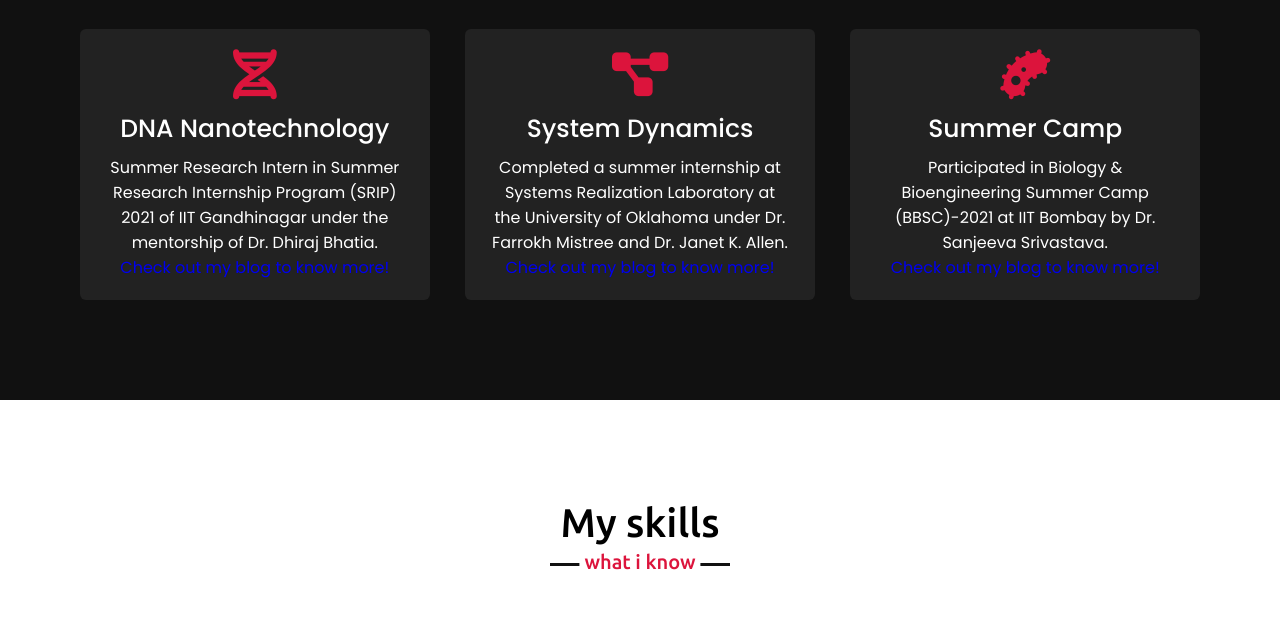
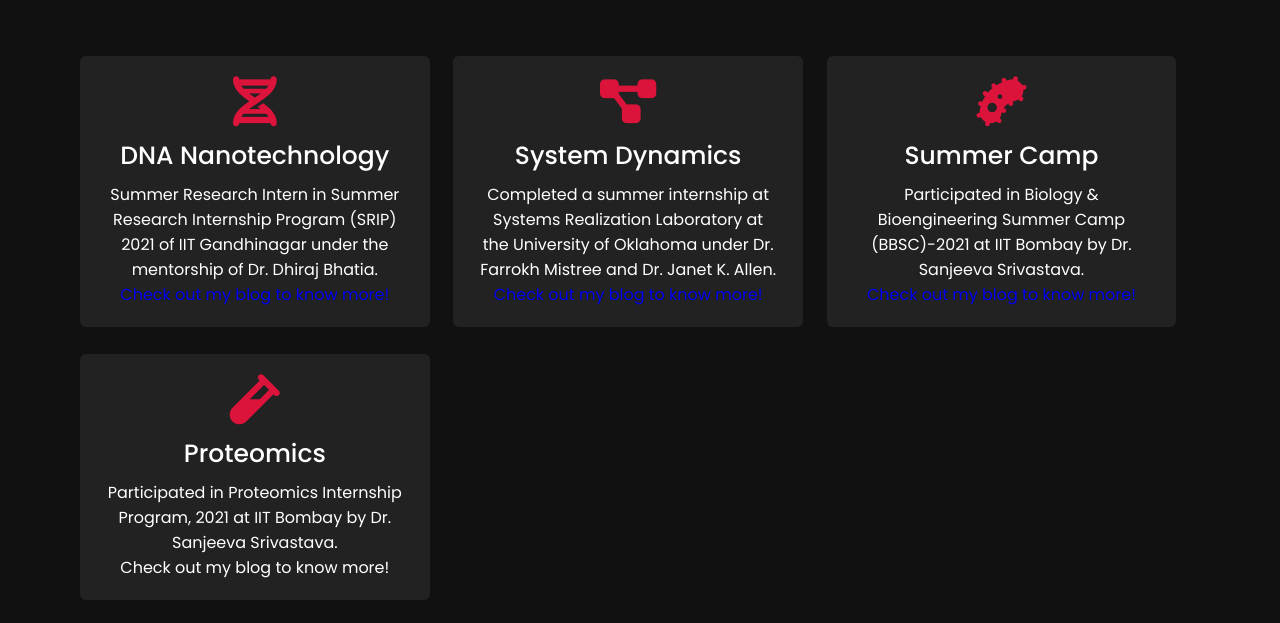
Before and after one commit to Zeaan/website, a plain HTML site: page index.html in a window 1280 px wide. Shown: the part 1730-2353 px from the top of the page. Drawn offline with nearby package versions, Linux system fonts and the light colour scheme.

Commit message:
Update index.html

```diff
--- a/index.html
+++ b/index.html
@@ -90,15 +90,16 @@
                         <p>Participated in Biology & Bioengineering Summer Camp (BBSC)-2021 at IIT Bombay by Dr. Sanjeeva Srivastava.<br><a href="https://zeaan-pithawala.blogspot.com/2021/05/biology-bioengineering-summer-camp.html" target="_blank">Check out my blog to know more!</a></p>
                     </div>
                 </div>
-                <!-- If you want to add more internships
+
+                <br><br><br><br><br><br><br><br><br><br><br><br><br>
                 <div class="card">
                     <div class="box">
-                        <i class="fas fa-code"></i>
-                        <div class="text">Apps Design</div>
-                        <p>Lorem ipsum dolor sit amet consectetur, adipisicing elit. Rem quia sunt, quasi quo illo enim.</p>
+                        <i class="fas fa-vial"></i>
+                        <div class="text">Proteomics</div>
+                        <p>Participated in Proteomics Internship Program, 2021 at IIT Bombay by Dr. Sanjeeva Srivastava.<br>Check out my blog to know more!</p></p>
                     </div>
                 </div>
-            -->
+
                </div>
             </div>
         </div>
```
